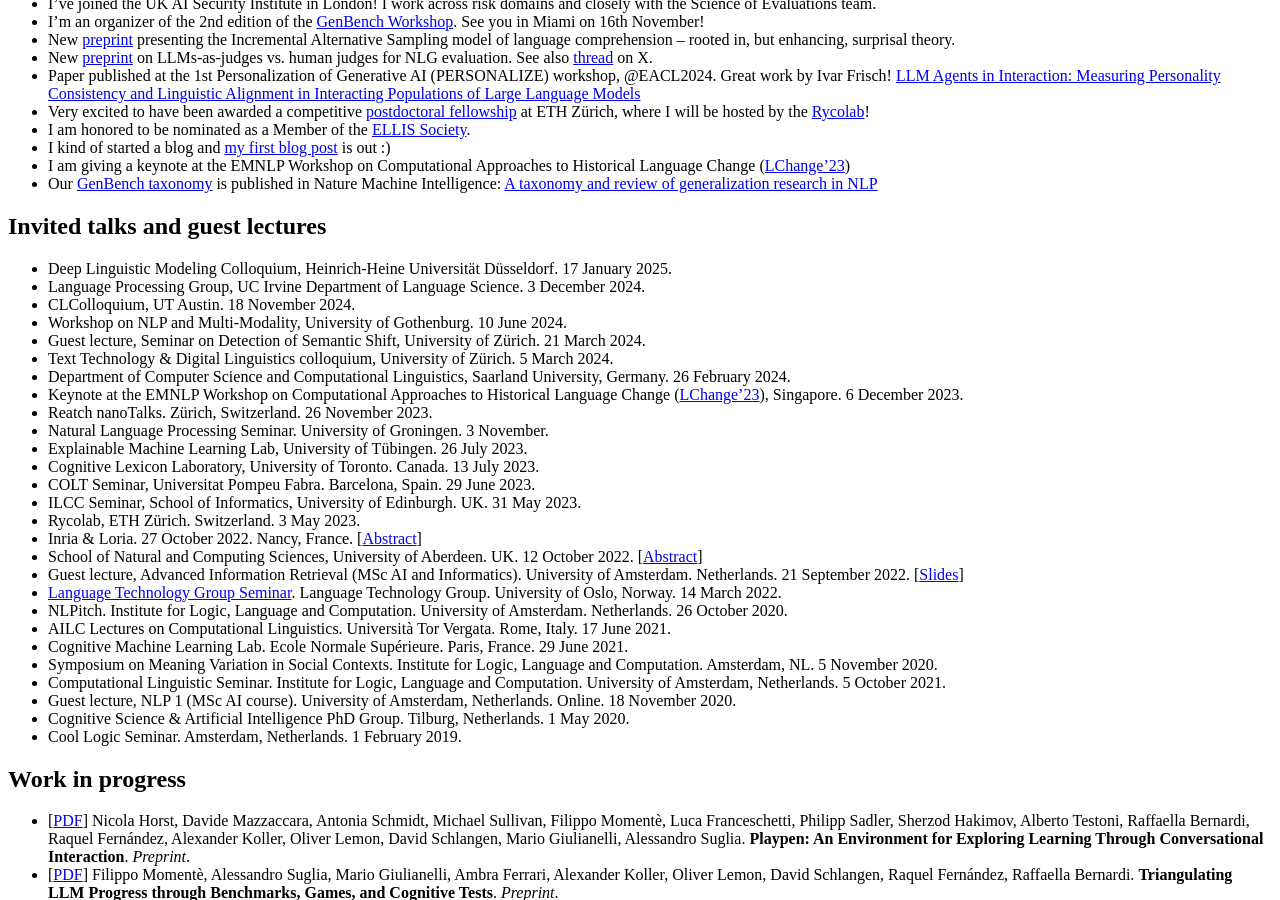
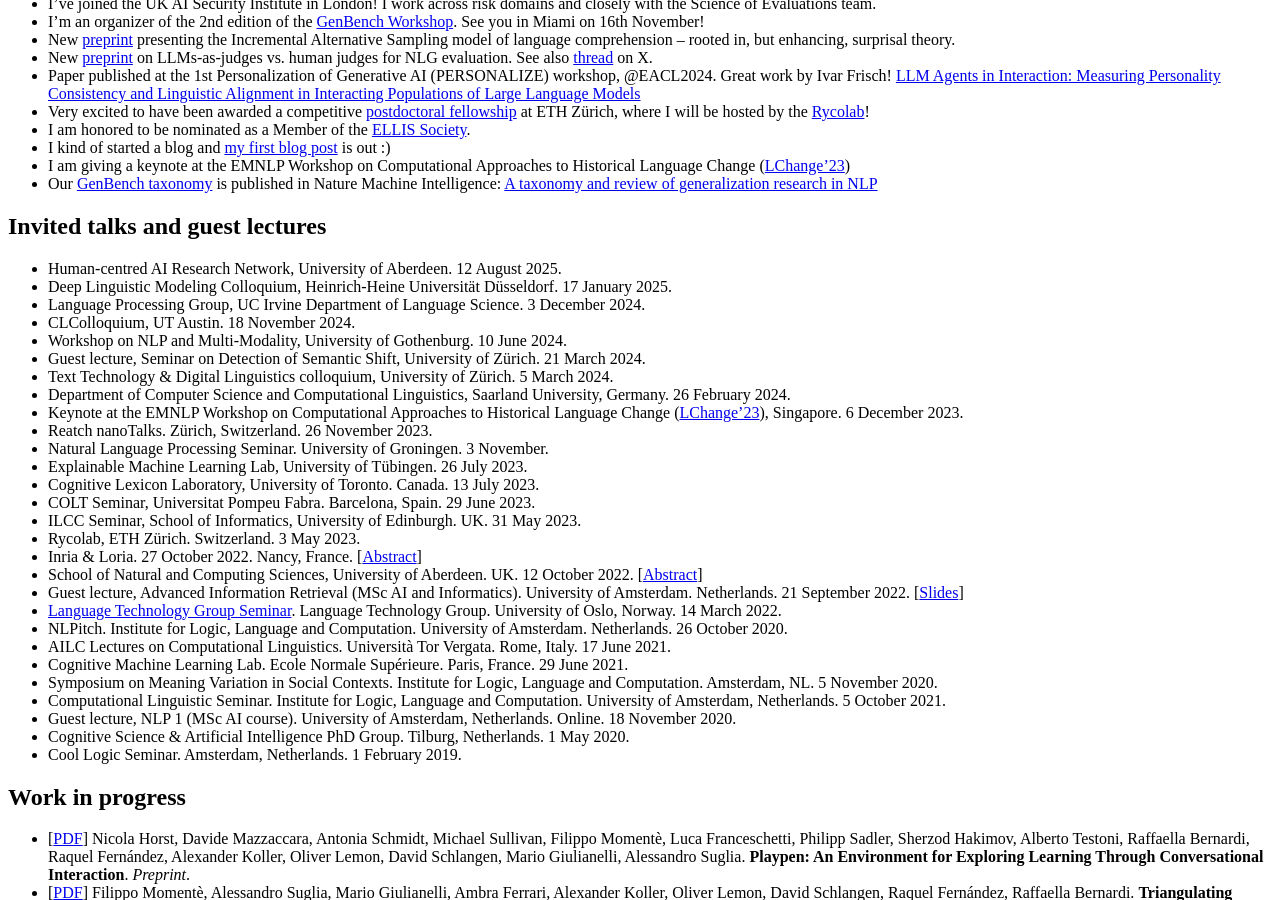
Before and after one commit to glnmario/glnmario.github.io, a Jekyll site: the page built from index.md, in a window 1280 px wide and 900 px high, scrolled down 1248 px. Built offline with Jekyll 4.4.1, drawn with Linux system fonts in a browser that asks for light colours.

Commit message:
Update index.md

```diff
--- a/index.md
+++ b/index.md
@@ -51,6 +51,7 @@
 
 
 ## Invited talks and guest lectures
+- Human-centred AI Research Network, University of Aberdeen. 12 August 2025.
 - Deep Linguistic Modeling Colloquium, Heinrich-Heine Universität Düsseldorf. 17 January 2025.
 - Language Processing Group, UC Irvine Department of Language Science. 3 December 2024.
 - CLColloquium, UT Austin. 18 November 2024.
```
